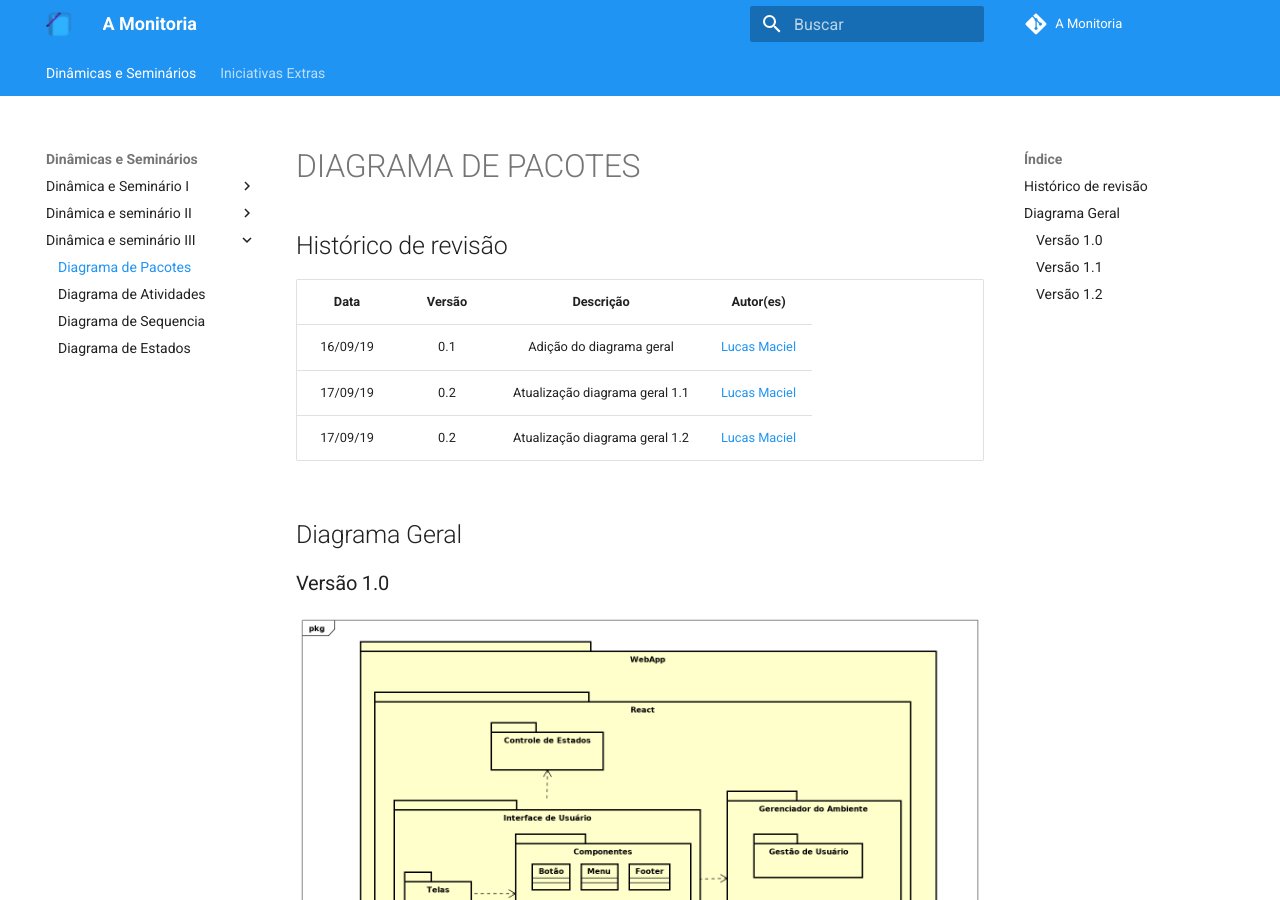
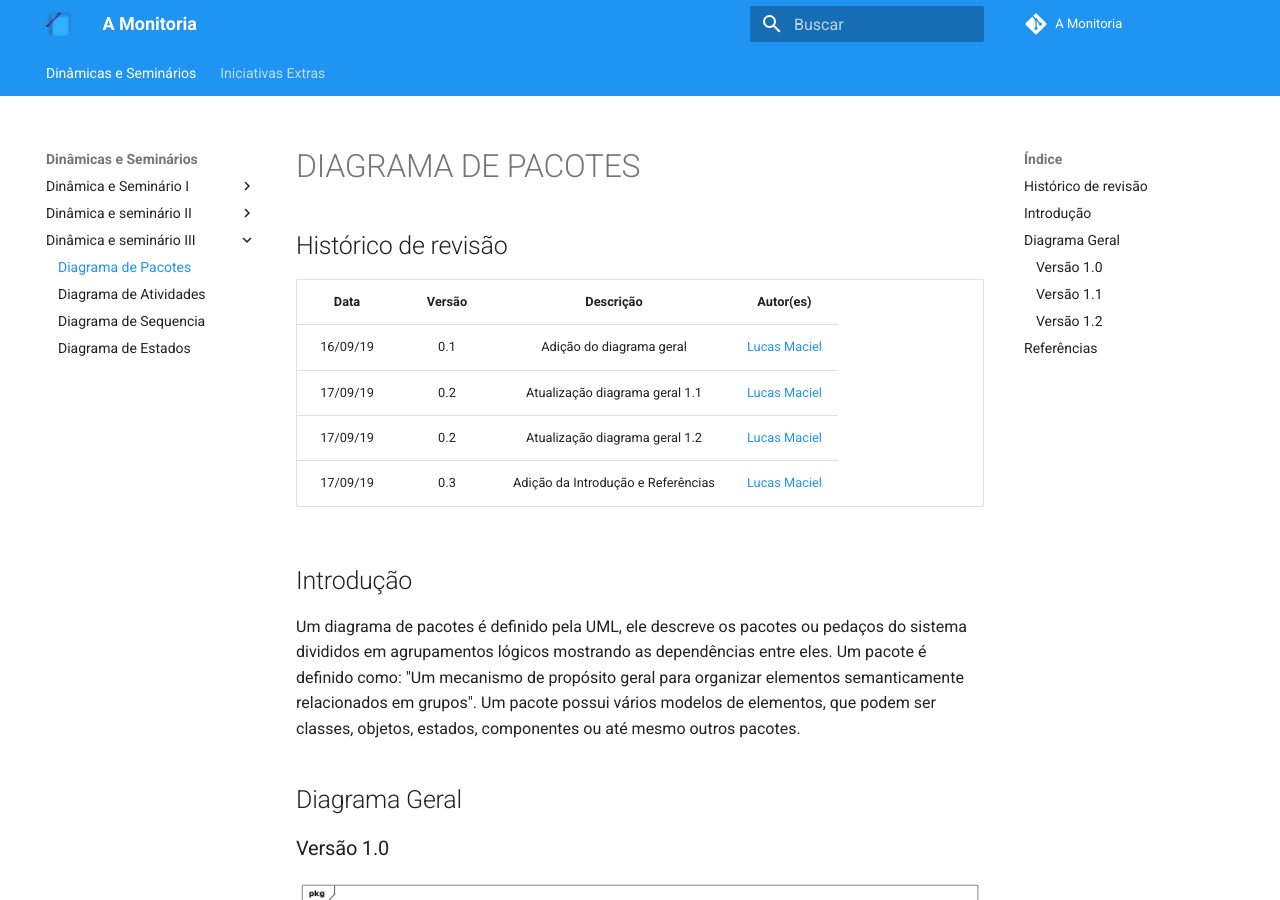
Before and after one commit to 2019-2-arquitetura-desenho/wiki, an MkDocs documentation site: the page built from docs/dinamica_seminario_III/diagrama_pacotes.md, in a window 1280 px wide and 900 px high. Built offline with MkDocs 1.6.1 and Material for MkDocs 9.7.7, drawn with Linux system fonts in a browser that asks for light colours; comment, search, counter and statistics services are not loaded; old or Windows-style settings are respelled for this version of MkDocs; some of the changed text lies outside the part shown.

Commit message:
add introduction

```diff
--- a/docs/dinamica_seminario_III/diagrama_pacotes.md
+++ b/docs/dinamica_seminario_III/diagrama_pacotes.md
@@ -7,6 +7,13 @@
 | 16/09/19 | 0.1 | Adição do diagrama geral | [Lucas Maciel](https://github.com/Ridersk) |
 | 17/09/19 | 0.2 | Atualização diagrama geral 1.1 | [Lucas Maciel](https://github.com/Ridersk) |
 | 17/09/19 | 0.2 | Atualização diagrama geral 1.2 | [Lucas Maciel](https://github.com/Ridersk) |
+| 17/09/19 | 0.3 | Adição da Introdução e Referências | [Lucas Maciel](https://github.com/Ridersk) |
+
+## Introdução
+
+Um diagrama de pacotes é definido pela UML, ele descreve os pacotes ou pedaços do sistema divididos em agrupamentos lógicos mostrando as dependências entre eles.
+Um pacote é definido como: "Um mecanismo de propósito geral para
+organizar elementos semanticamente relacionados em grupos". Um pacote possui vários modelos de elementos, que podem ser classes, objetos, estados, componentes ou até mesmo outros pacotes.
 
 ## Diagrama Geral
 
@@ -21,3 +28,9 @@
 ### Versão 1.2
 
 ![Diagrama de Geral - v1.2](./assets/img/diagrama_geral_pacotes_v1_2.png)
+
+## Referências
+
+[^1]: https://www.uml-diagrams.org/package-diagrams-overview.html
+[^2]: https://pt.wikipedia.org/wiki/Diagrama_de_pacotes
+[^3]: https://www.slideshare.net/Portal_do_estudante_ADS/diagramas-de-pacotes
```
